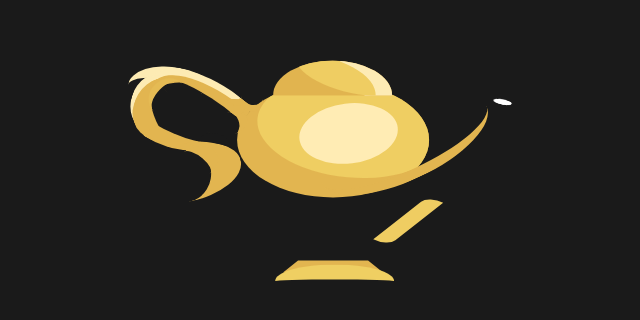
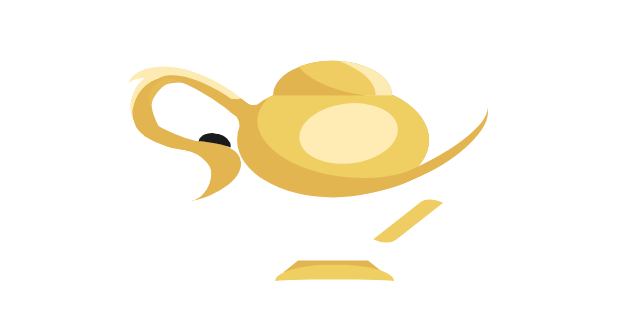
Before and after one commit to dreadrat/genie, a plain HTML site: page index.html in a window 1280 px wide. Shown: the part 282-602 px from the top of the page, without its empty margins (307-947 px from the left). Drawn offline with Linux system fonts and the light colour scheme.

Commit message:
Update index.html

```diff
--- a/index.html
+++ b/index.html
@@ -4,15 +4,6 @@
 
   *, *:before, *:after { box-sizing: border-box; }
 
-html, body {
-  background-color: #1a1a1a;
-  height: 100%;
-}
-
-html, body {
-  background-color: #1a1a1a;
-  height: 100%;
-}
 
 .lamp-wrap {
   position: absolute;
```
